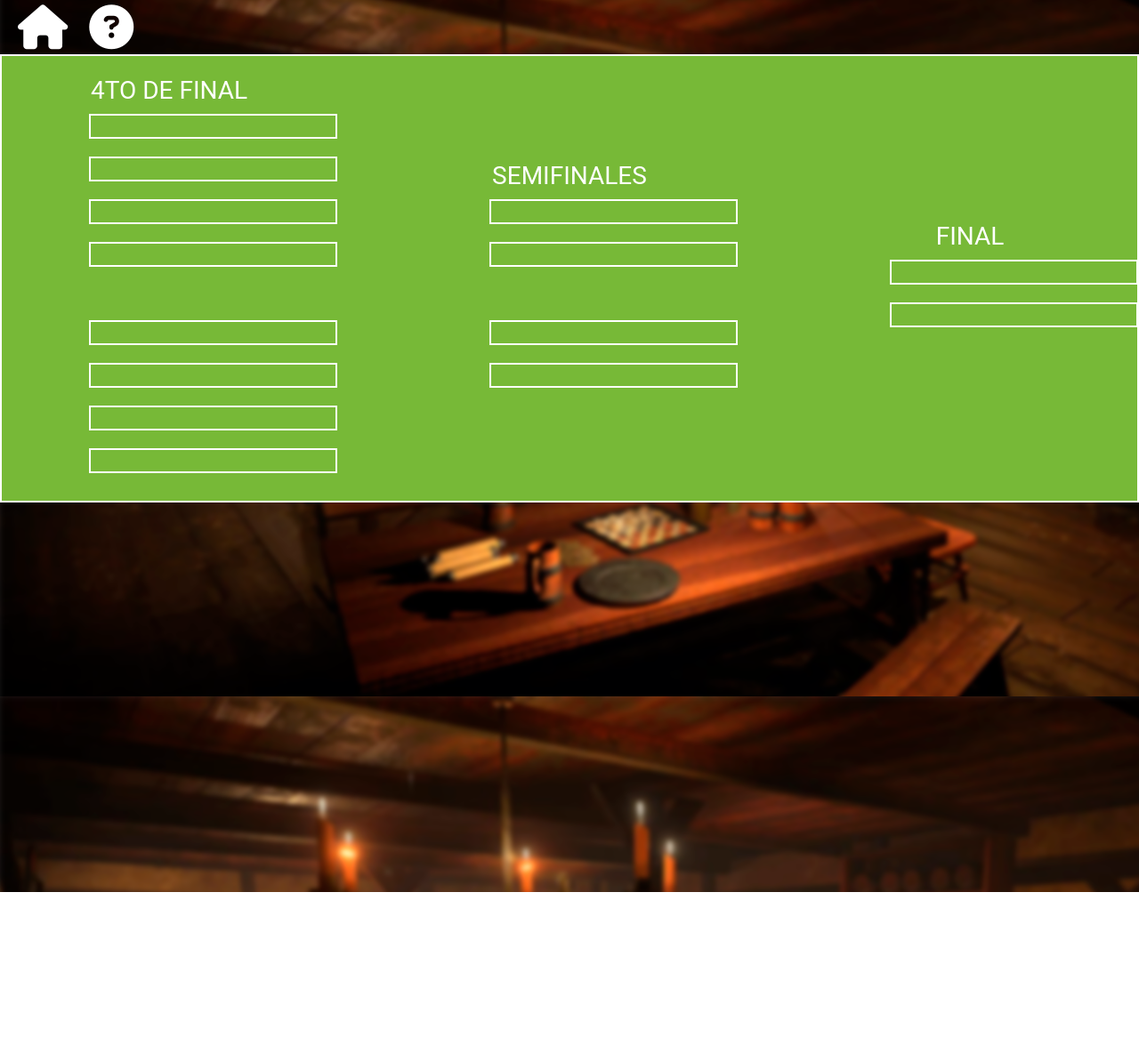
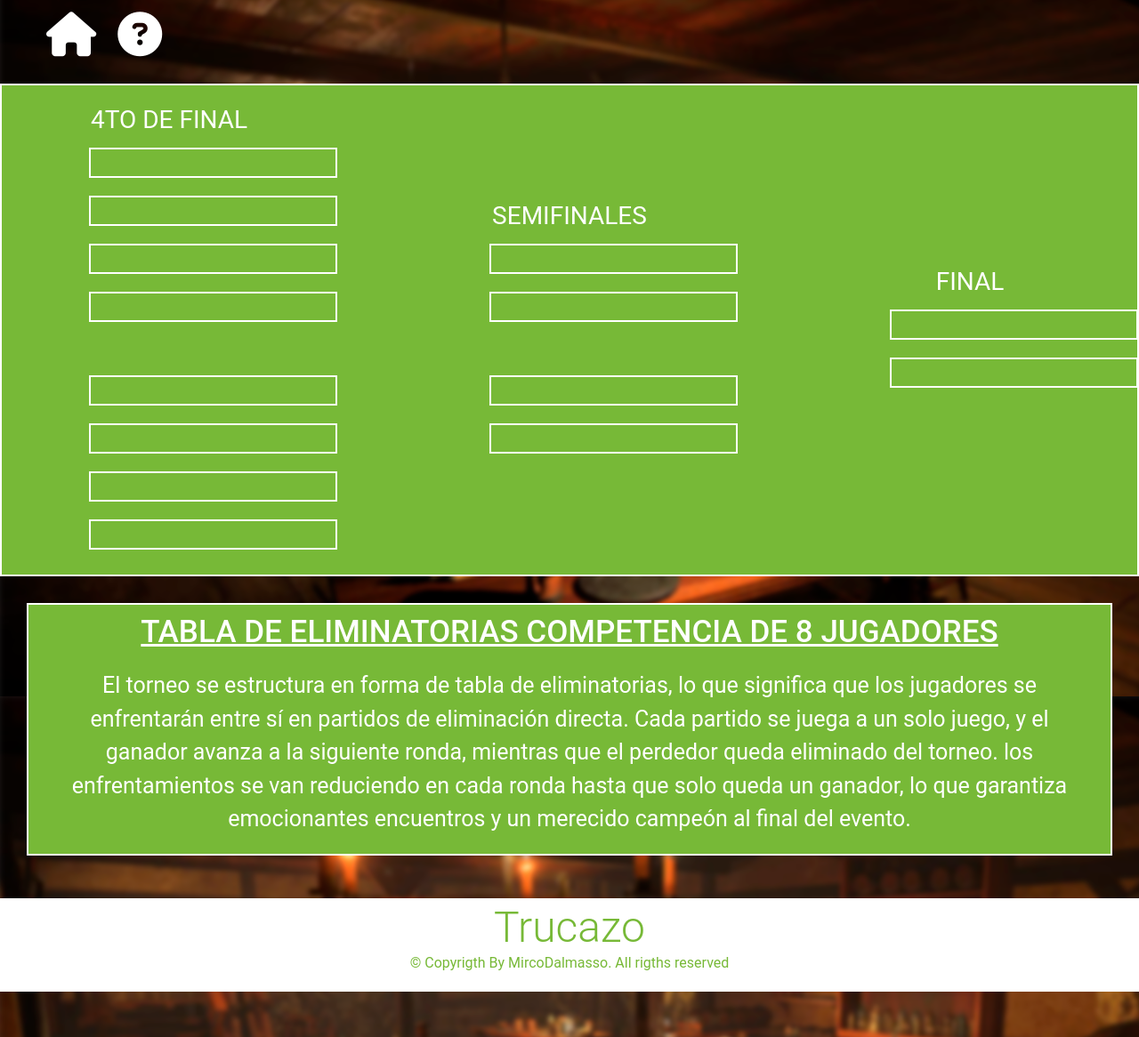
Before and after one commit to MircoDalmasso/PreEntrega3Dalmasso, a plain HTML site: page pages/eliminatorias.html in a window 1280 px wide. Shown: the part 17-1183 px from the top of the page at 89% size. Before the commit the page ends 1020 px from the top, so only its background shows below. Drawn offline with nearby package versions, Linux system fonts and the light colour scheme.

Commit message:
agregue una caja de tecto y estilos

```diff
--- a/css/eliminatorias.css
+++ b/css/eliminatorias.css
@@ -7,7 +7,7 @@ nav a{
 }
 
 .container-elim{
-    background-color: #77b937;
+
 }
 
 .container-elim__table{
@@ -15,26 +15,26 @@ nav a{
     grid-template-areas:
     "table__first-column table__second-column table__third-column";
     grid-template-columns: 200px 200px 200px;
-    grid-template-rows: 500px;
+    grid-template-rows: 550px;
     grid-column-gap: 250px;
     justify-content: center;
     align-items: center;
+    background-color: #77b937;
     border: 2px solid #ffffff;
 }
-
 
 .container-elim__table p{
     color: #ffffff;
     text-transform: uppercase;
     font-size: 28px;
     text-align: center;
+    margin: 0;
+    padding: 0;
 }
-
 
 .container-elim__table input{
     background: none;
     border: #ffffff 2px solid;
-    color: #ffffff;
     font-size: 20px;
     text-align: center;
     margin: 10px;
@@ -46,3 +46,34 @@ nav a{
 .table__first-row{
     margin: 0 0 40px;
 }
+
+.container-elim__text{
+    background-color: #77b937;
+    border: #ffffff 2px solid;
+    margin: 30px;
+}
+
+.container-elim__text h1{
+    margin: 10px 0 0 0;
+    color: #ffffff;
+    text-align: center;
+    font-size: 35px;
+    text-transform: uppercase;
+    text-decoration: underline;
+}
+
+.container-elim__text p{
+    color: #ffffff;
+    font-size: 25px;
+    text-align: center;
+    margin: 20px 30px;
+}
+
+/*footer*/
+.container p{
+    color: #77b937;
+}
+
+.container small{
+    color: #77b937;
+}
--- a/css/help.css
+++ b/css/help.css
@@ -52,103 +52,3 @@ form{
     color: #ffffff;
     margin-top: 10px;
 }
-
-
-
-
-
-estilo table
-
-
-
-.container-pp{
-    display: flex;
-    flex-direction:row-reverse;
-
-}
-
-table{
-    width:600 ;
-    height:1000 ;
-    color: #77b937;
-    table-layout: fixed;
-    border-collapse: collapse;
-    border: solid 2px #ffffff;
-    background-color: #77b937;
-
-}
-
-.container-pp-table{
-    margin: 30px;
-}
-
-
-thead{
-    background-color: #ffffff;
-    text-transform: uppercase;
-    font-size: 30px;
-}
-
-
-th{
-    padding: 20px;
-    border-right: solid 2px #ffffff;
-    text-align: center;
-    font-size: 20px;
-    }
-
-#num{
-    color: #ffffff;
-    align-items: center;
-    }
-
-
-tbody td{
-    padding:20px;
-    border-bottom: solid 2px #ffffff;
-}
-
-tbody tr:hover {
-    background: hsla(0, 0%, 100%, 0.503);
-}
-
-input{
-    width: 100px;
-    height: 50px;
-    font-size: 50px;
-    color: #ffffff;
-    text-align: center;
-    background: none;
-    border: none;
-}
-
-
-    #text-apod{
-        width: 170px;
-        height: 40px;
-        font-size: 20px;
-    }
-
-    .container-pp-text{
-        margin: 0 30px;
-        color: #ffffff;
-        font-size: 23px;
-        text-align: center;
-        padding: 0px 5px;
-        white-space: pre-line;
-        background-color: #77b937;
-    }
-
-    .container-pp-text h1{
-        color: #ffffff;
-        text-decoration: underline;
-    }
-
-/*footer*/
-.container p{
-    color: #77b937;
-}
-
-.container small{
-    color: #77b937;
-}
--- a/pages/eliminatorias.html
+++ b/pages/eliminatorias.html
@@ -4,6 +4,10 @@
     <meta charset="UTF-8">
     <meta name="viewport" content="width=device-width, initial-scale=1.0">
     <title>Opcion 2</title>
+
+    <!--Boostrap-->
+    <link href="https://cdn.jsdelivr.net/npm/bootstrap@5.3.1/dist/css/bootstrap.min.css" rel="stylesheet" integrity="sha384-4bw+/aepP/YC94hEpVNVgiZdgIC5+VKNBQNGCHeKRQN+PtmoHDEXuppvnDJzQIu9" crossorigin="anonymous">
+    <!--Fin de Boostrap-->
 
     <!--Estilos-->
     <link rel="stylesheet" href="../css/style.css">
@@ -72,8 +76,21 @@
                 </div>
             </div>
 
+            <div class="container-elim__text">
+                <h1>Tabla de Eliminatorias Competencia de 8 Jugadores</h1>
+
+                <p>El torneo se estructura en forma de tabla de eliminatorias, lo que significa que los jugadores se enfrentarán entre sí en partidos de eliminación directa. Cada partido se juega a un solo juego, y el ganador avanza a la siguiente ronda, mientras que el perdedor queda eliminado del torneo. los enfrentamientos se van reduciendo en cada ronda hasta que solo queda un ganador, lo que garantiza emocionantes encuentros y un merecido campeón al final del evento.</p>
+            </div>
         </section>
     </main>
 
+    <footer class="bg-white py-1 mt-5">
+        <div class="container text-light text-center">
+            <p class="display-5 mb-0">
+                    Trucazo
+            </p>
+            <p>&copy; Copyrigth By MircoDalmasso. All rigths reserved</p>
+        </div>
+    </footer>
 </body>
 </html>
```
